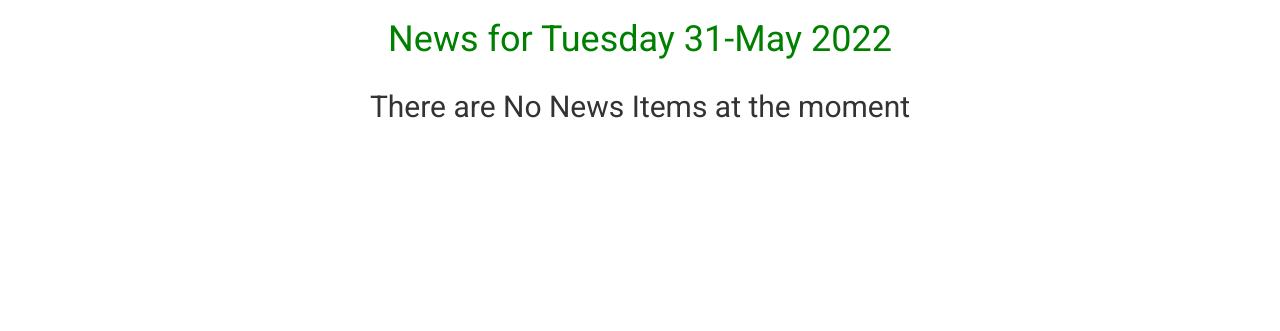
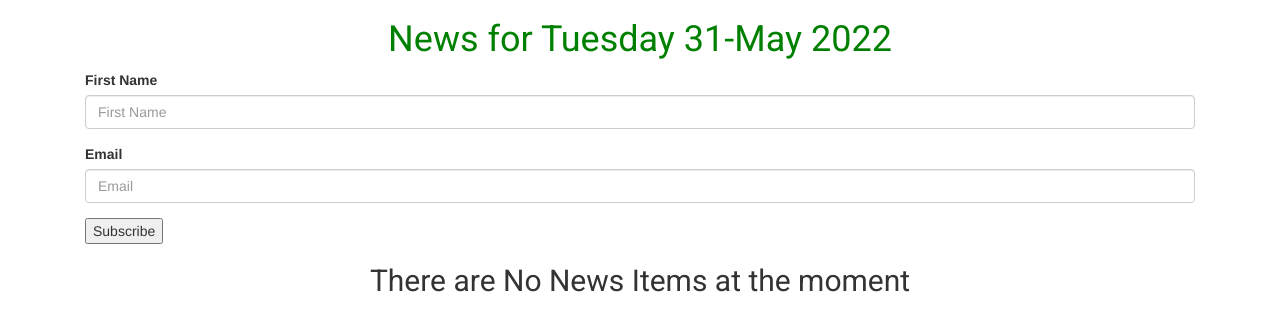
Before and after one commit to Williamsoditi/Moringa-Tribune, a Django app: page / in a window 1280 px wide. Shown: the part 52-383 px from the top of the page. Run offline with Django 4.2, Linux system fonts and the light colour scheme; data that the repository does not hold is empty; some libraries are stand-ins or nearby versions.

Commit message:
Feat: Adds welcome email functionality

```diff
--- /dev/null
+++ b/news/forms.py
@@ -0,0 +1,5 @@
+from django import forms
+
+class NewsLetterForm(forms.Form):
+    your_name = forms.CharField(label='First Name', max_length=30)
+    email = forms.EmailField(label='Email')
--- a/news/models.py
+++ b/news/models.py
@@ -46,3 +46,7 @@
     def search_by_title(cls,search_term):
         news = cls.objects.filter(title__icontains=search_term)
         return news
+
+class NewsLetterRecipients(models.Model):
+    name = models.CharField(max_length = 30)
+    email = models.EmailField()
--- a/news/templates/all-news/today-news.html
+++ b/news/templates/all-news/today-news.html
@@ -1,4 +1,5 @@
 {%extends 'all-news/base.html'%}
+{% load bootstrap3 %}
 
 {% block content %}
 {{block.super}}
@@ -6,8 +7,19 @@
 <div class="container">
 
     <!-- Looping through news   -->
+    <div class="container-fluid">
+
+      <form  action="{%url 'newsToday'%}" method="post">
+        {%csrf_token%}
+
+        {% bootstrap_form letterForm layout='inline' %}
+        <input type="submit" value="Subscribe">
+      </form>
+
+    </div>
+
+
     {% for news_item in news %}
-
     <div class="row">
       <!-- displaying News articles -->
       <div class="col-xs-6 col-sm-6 col-md-6 col-lg-6">
@@ -28,5 +40,5 @@
       <h2 class="text-center">There are No News Items at the moment</h2>
     </div>
     {% endfor %}
-  </div>
+</div>
 {% endblock %}
--- /dev/null
+++ b/news/templates/email/newsemail.html
@@ -0,0 +1,4 @@
+<h1>Hello {{name}}</h1>
+
+<h5>Welcome to the Moringa tribune newsletter. You will find the most exciting news about Moringa School
+</h5>
--- /dev/null
+++ b/news/templates/email/newsemail.txt
@@ -0,0 +1,3 @@
+Hello {{name}}
+
+Welcome to the Moringa tribune newsletter You will find the most exciting news about Moringa School
--- a/news/views.py
+++ b/news/views.py
@@ -1,7 +1,9 @@
-from django.http import HttpResponse, Http404
+from django.http import HttpResponse, HttpResponseRedirect, Http404
 from django.shortcuts import redirect, render
 import datetime as dt
-from .models import Article
+from .models import Article, NewsLetterRecipients
+from .forms import NewsLetterForm
+from .emails import send_welcome_email
 
 # Create your views here.
 def welcome(request):
@@ -10,7 +12,21 @@
 def news_today(request):
     date = dt.date.today()
     news = Article.todays_news()
-    return render(request, 'all-news/today-news.html', {"date": date,"news":news})
+
+    if request.method == 'POST':
+        form = NewsLetterForm(request.POST)
+        if form.is_valid():
+            name = form.cleaned_data['your_name']
+            email = form.cleaned_data['email']
+            recipient = NewsLetterRecipients(name = name,email =email)
+            recipient.save()
+            send_welcome_email(name,email)
+
+            HttpResponseRedirect('news_today')
+    else:
+        form = NewsLetterForm()
+
+    return render(request, 'all-news/today-news.html', {"date": date,"news":news,"letterForm":form})
 
 # View Function to present news from past days
 def past_days_news(request, past_date):
@@ -29,11 +45,6 @@
 
     news = Article.days_news(date)
     return render(request, 'all-news/past-news.html', {"date": date, "news": news})
-
-def news_today(request):
-    date = dt.date.today()
-    news = Article.todays_news()
-    return render(request, 'all-news/today-news.html', {"date": date,"news":news})
 
 def search_results(request):
 
```
Also changed, not shown: news/emails.py (added, +15 -0 lines), tribune/settings.py (+7 -0 lines), news/migrations/0008_newsletterrecipients.py (added).
